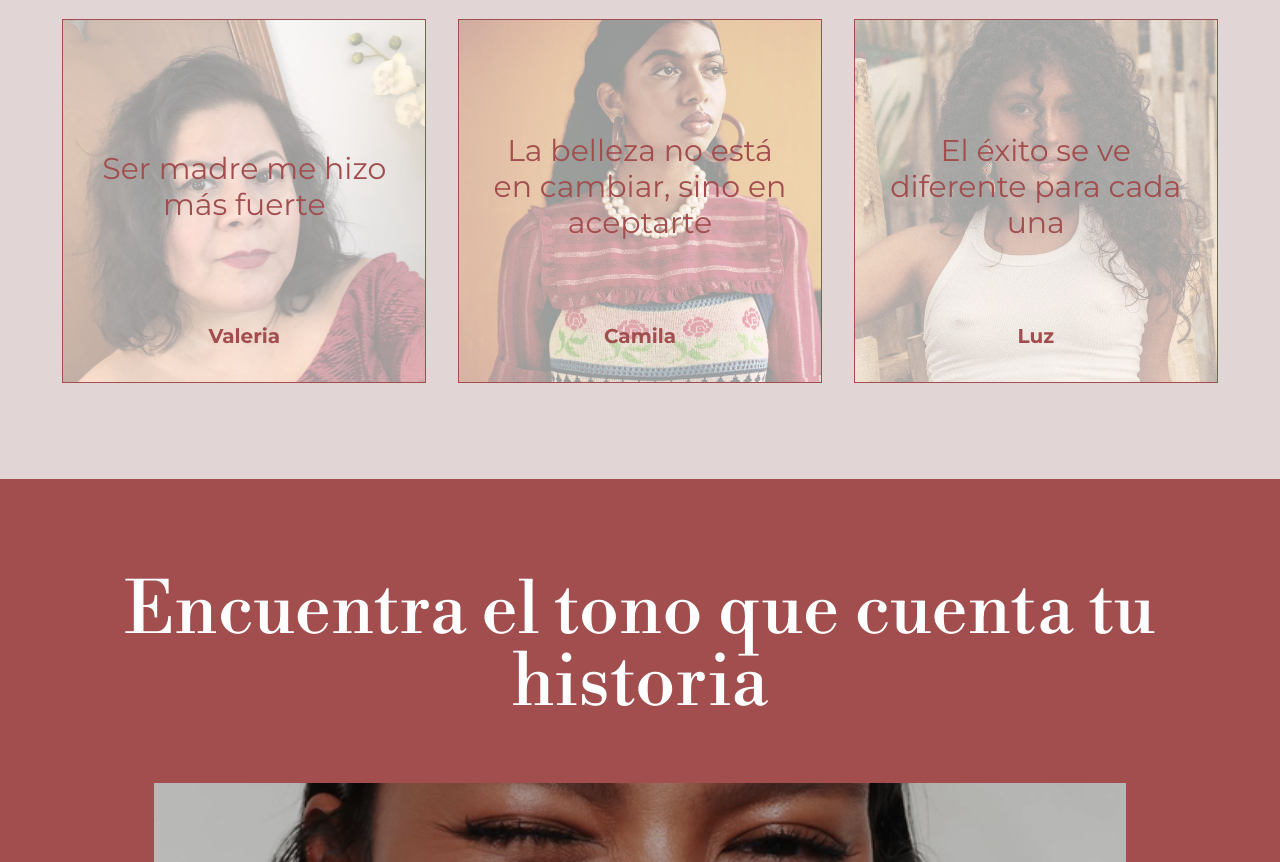
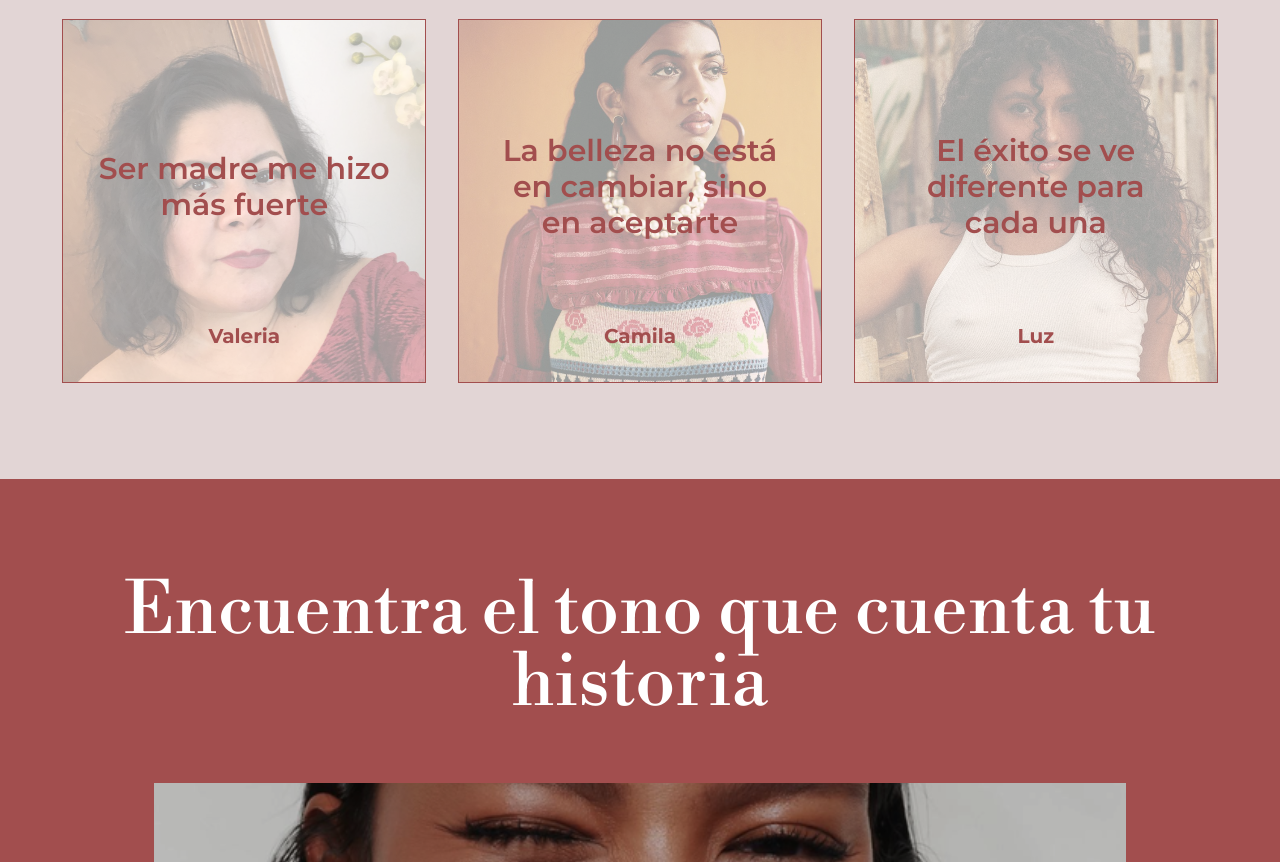
Before and after one commit to JASR2003/CHROMA-Cosmetics, a website: page index.html in a window 1280 px wide. Shown: the part 3320-4182 px from the top of the page. Drawn offline with nearby package versions, Linux system fonts and the light colour scheme.

Commit message:
añadir un semibold

```diff
--- a/index.html
+++ b/index.html
@@ -190,7 +190,8 @@
                 class="relative w-full aspect-square border border-[#a24e4e] bg-cover bg-center bg-[url('./assets/protagonista-1.webp')]">
                 <div class="absolute inset-0 bg-white/60"></div>
                 <div class="relative z-10 w-full h-full flex flex-col justify-center items-center text-center p-8">
-                    <p class="text-[#a24e4e] text-2xl md:text-3xl font-montserrat mb-auto mt-auto">Ser madre me hizo
+                    <p class="text-[#a24e4e] text-2xl md:text-3xl font-montserrat mb-auto mt-auto font-semibold">Ser
+                        madre me hizo
                         más fuerte</p>
                     <span class="text-[#a24e4e] text-xl font-bold font-montserrat">Valeria</span>
                 </div>
@@ -201,7 +202,8 @@
                 class="relative w-full aspect-square border border-[#a24e4e] bg-cover bg-center bg-[url('./assets/protagonista-2.webp')]">
                 <div class="absolute inset-0 bg-white/60"></div>
                 <div class="relative z-10 w-full h-full flex flex-col justify-center items-center text-center p-8">
-                    <p class="text-[#a24e4e] text-2xl md:text-3xl font-montserrat mb-auto mt-auto">La belleza no está en
+                    <p class="text-[#a24e4e] text-2xl md:text-3xl font-montserrat mb-auto mt-auto font-semibold">La
+                        belleza no está en
                         cambiar, sino en aceptarte</p>
                     <span class="text-[#a24e4e] text-xl font-bold font-montserrat">Camila</span>
                 </div>
@@ -212,7 +214,8 @@
                 class="relative w-full aspect-square border border-[#a24e4e] bg-cover bg-center bg-[url('./assets/protagonista-3.webp')]">
                 <div class="absolute inset-0 bg-white/60"></div>
                 <div class="relative z-10 w-full h-full flex flex-col justify-center items-center text-center p-8">
-                    <p class="text-[#a24e4e] text-2xl md:text-3xl font-montserrat mb-auto mt-auto">El éxito se ve
+                    <p class="text-[#a24e4e] text-2xl md:text-3xl font-montserrat mb-auto mt-auto font-semibold">El
+                        éxito se ve
                         diferente para cada una</p>
                     <span class="text-[#a24e4e] text-xl font-bold font-montserrat">Luz</span>
                 </div>
```
